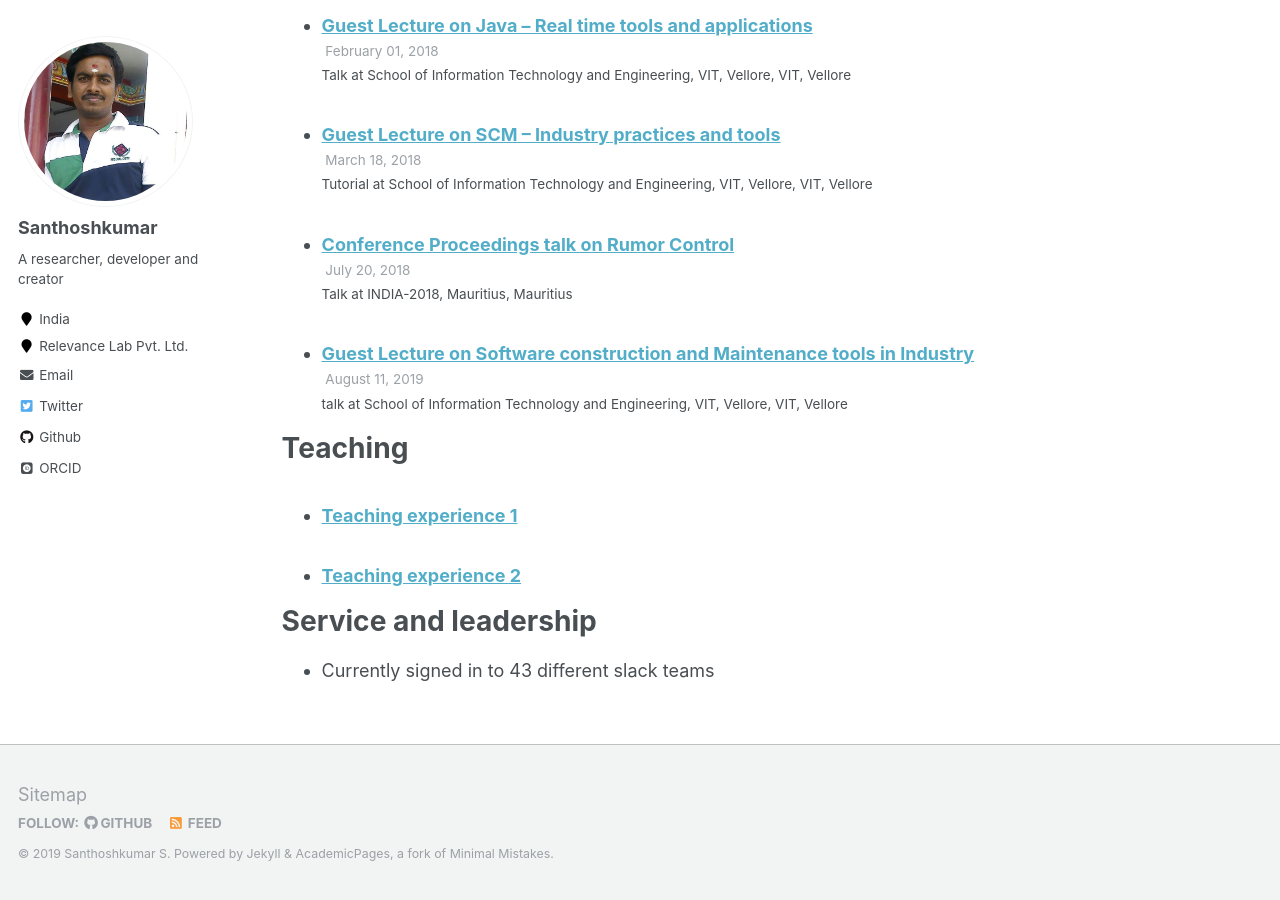
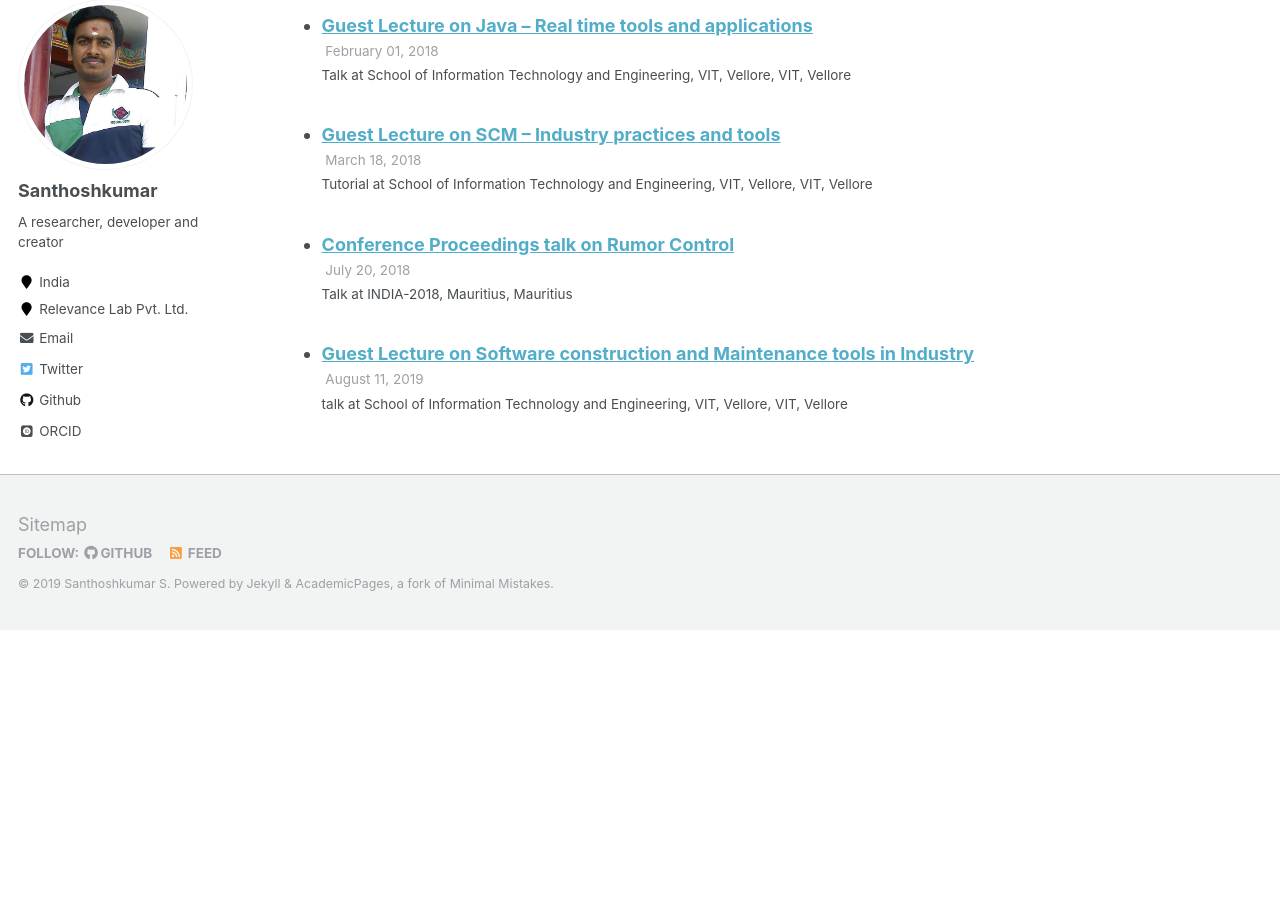
Before and after one commit to santhosh790/santhosh790.github.io, a Jekyll site: the page built from _pages/cv.md, in a window 1280 px wide and 900 px high, scrolled down 1732 px. Built offline with Jekyll 4.4.1, drawn with Linux system fonts in a browser that asks for light colours; some web fonts are replaced; after the commit the page ends 2362 px from its top, so only the background shows below that.

Commit message:
Committing CV

```diff
--- a/_pages/cv.md
+++ b/_pages/cv.md
@@ -54,13 +54,3 @@ Talks
   <ul>{% for post in site.talks %}
     {% include archive-single-talk-cv.html %}
   {% endfor %}</ul>
-
-Teaching
-======
-  <ul>{% for post in site.teaching %}
-    {% include archive-single-cv.html %}
-  {% endfor %}</ul>
-
-Service and leadership
-======
-* Currently signed in to 43 different slack teams
```
